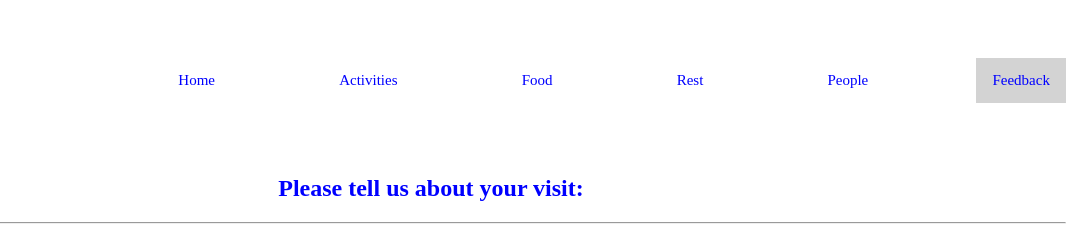
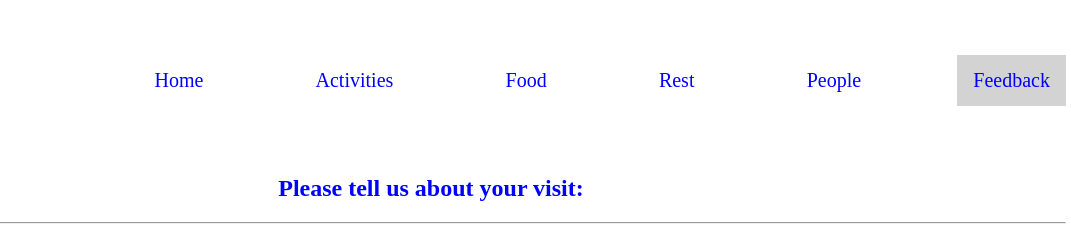
Before and after one commit to php5185/ISTE646, a plain HTML site: page excercise03/index.html in a window 1280 px wide. Shown: the top 229 px of the page, 209-1280 px from the left. Drawn offline with Linux system fonts and the light colour scheme.

```diff
--- a/excercise03/assets/css/style.css
+++ b/excercise03/assets/css/style.css
@@ -54,7 +54,7 @@ h2{
     text-align: center;
     padding: 14px 16px;
     text-decoration: none;
-    font-size: 15px;
+    font-size: 20px;
     width: auto;
     margin-left: auto;
 
```
Also changed, not shown: index.html (+1 -1 lines).
